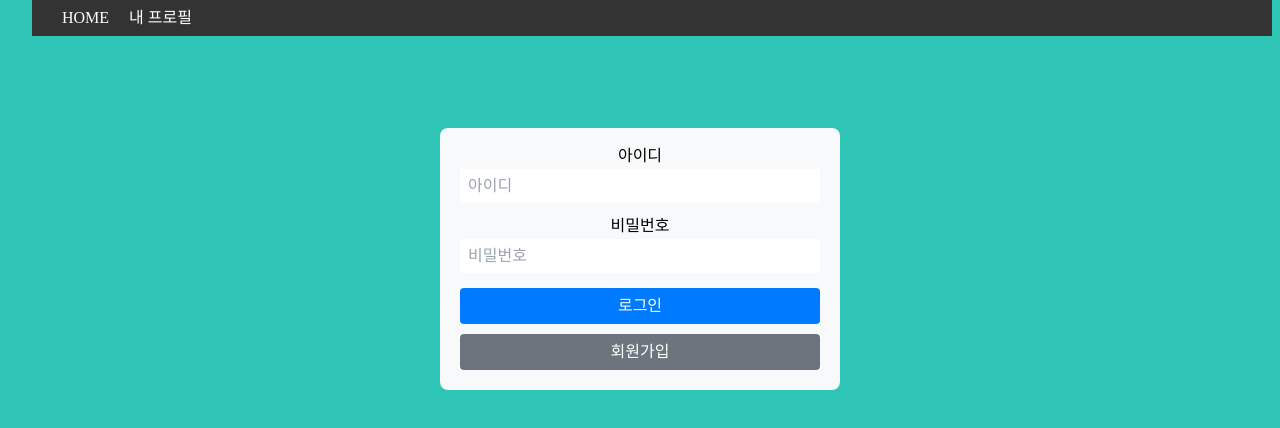
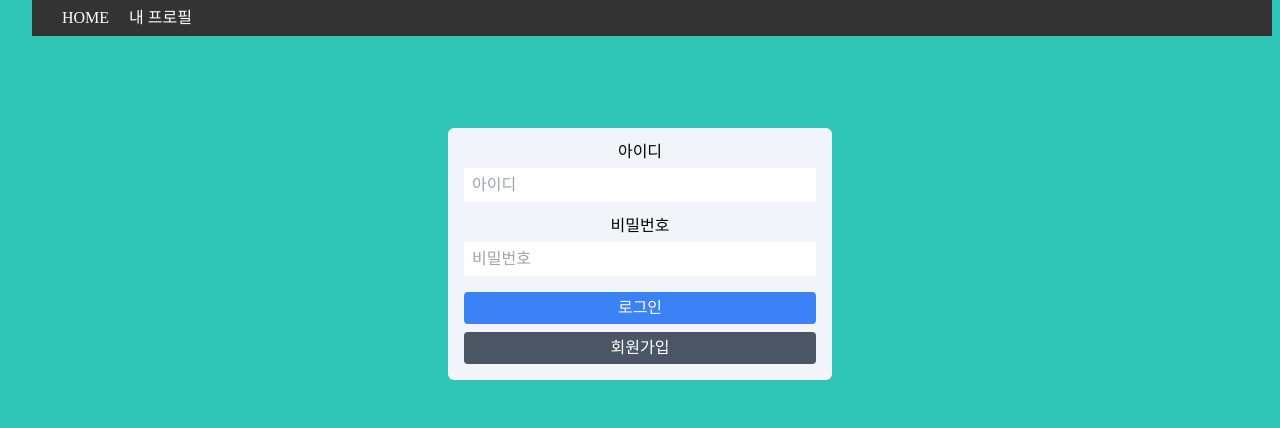
Before and after one commit to sangjun231/accountBook, a React (Vite) app: page /sign_in in a window 1280 px wide. Shown: the top 428 px of the page. Built offline with nearby package versions, Linux system fonts and the light colour scheme.

Commit message:
Feat: 로그인 관련 toast 적용 / Refactor: SC -> tailwindCSS로 변경 중
로그인, 회원가입 페이지 변경 완료 / 파일 구조 확인 필요

```diff
--- /dev/null
+++ b/src/components/atoms/Sign/Button.jsx
@@ -0,0 +1,14 @@
+function Button({ children, disabled, ...props }) {
+  return (
+    <button
+      className={`w-full p-2 bg-blue-500 text-white border-none rounded cursor-pointer mb-2
+        ${disabled ? "bg-gray-400 cursor-not-allowed" : ""}`}
+      disabled={disabled}
+      {...props}
+    >
+      {children}
+    </button>
+  );
+}
+
+export default Button;
--- /dev/null
+++ b/src/components/atoms/Sign/Input.jsx
@@ -0,0 +1,5 @@
+function Input({ ...props }) {
+  return <input {...props} className="w-full p-2 box-border" />;
+}
+
+export default Input;
--- /dev/null
+++ b/src/components/atoms/Sign/InputGroup.jsx
@@ -0,0 +1,5 @@
+function InputGroup({ children }) {
+  return <div className="mb-4">{children}</div>;
+}
+
+export default InputGroup;
--- /dev/null
+++ b/src/components/atoms/Sign/Label.jsx
@@ -0,0 +1,5 @@
+function Label({ children }) {
+  return <label className="mb-2 block">{children}</label>;
+}
+
+export default Label;
--- /dev/null
+++ b/src/components/atoms/Sign/ToggleButton.jsx
@@ -0,0 +1,11 @@
+function ToggleButton({ children, ...props }) {
+  return (
+    <button
+      className="w-full p-2 bg-gray-600 text-white border-none rounded cursor-pointer"
+      {...props}
+    >
+      {children}
+    </button>
+  );
+}
+export default ToggleButton;
--- /dev/null
+++ b/src/components/atoms/Sign/signAtom.js
@@ -0,0 +1,5 @@
+export { default as Button } from "./Button";
+export { default as Input } from "./Input";
+export { default as InputGroup } from "./InputGroup";
+export { default as Label } from "./Label";
+export { default as ToggleButton } from "./ToggleButton";
--- a/src/pages/SignIn.jsx
+++ b/src/pages/SignIn.jsx
@@ -1,57 +1,15 @@
 import { useState } from "react";
 import { useNavigate } from "react-router-dom";
-import styled from "styled-components";
+import { toast } from "react-toastify";
+import userStore from "../zustand/userStore";
 import { login } from "../lib/api/auth";
-import userStore from "../zustand/userStore";
-import { toast } from "react-toastify";
-
-const Container = styled.div`
-  max-width: 400px;
-  margin: 0 auto;
-  padding: 20px;
-  background-color: #f8f9fa;
-  border-radius: 8px;
-`;
-
-const InputGroup = styled.div`
-  margin-bottom: 15px;
-
-  label {
-    display: block;
-    margin-bottom: 5px;
-  }
-
-  input {
-    width: 100%;
-    padding: 8px;
-    box-sizing: border-box;
-  }
-`;
-
-const Button = styled.button`
-  width: 100%;
-  padding: 10px;
-  background-color: #007bff;
-  color: white;
-  border: none;
-  border-radius: 4px;
-  cursor: pointer;
-  margin-bottom: 10px;
-
-  &:disabled {
-    background-color: #a0a0a0;
-  }
-`;
-
-const ToggleButton = styled.button`
-  width: 100%;
-  padding: 10px;
-  background-color: #6c757d;
-  color: white;
-  border: none;
-  border-radius: 4px;
-  cursor: pointer;
-`;
+import {
+  InputGroup,
+  Label,
+  Input,
+  Button,
+  ToggleButton,
+} from "../components/atoms/Sign/signAtom";
 
 export default function SignIn() {
   const [id, setId] = useState("");
@@ -60,6 +18,14 @@ export default function SignIn() {
   const navigate = useNavigate();
 
   const handleSignIn = async () => {
+    if (!id || !password) {
+      if (!toast.isActive("signInError")) {
+        toast.error("아이디와 비밀번호를 모두 입력해주세요.", {
+          toastId: "signInError",
+        });
+      }
+      return;
+    }
     const { userId, nickname, avatar } = await login({
       id,
       password,
@@ -70,18 +36,18 @@ export default function SignIn() {
   };
 
   return (
-    <Container>
+    <div className="max-w-sm my-0 mx-auto p-4 bg-slate-100 rounded-md">
       <InputGroup>
-        <label htmlFor="id">아이디</label>
-        <input
+        <Label htmlFor="id">아이디</Label>
+        <Input
           type="text"
           onChange={(e) => setId(e.target.value)}
           placeholder="아이디"
         />
       </InputGroup>
       <InputGroup>
-        <label htmlFor="password">비밀번호</label>
-        <input
+        <Label htmlFor="password">비밀번호</Label>
+        <Input
           type="password"
           onChange={(e) => setPassword(e.target.value)}
           placeholder="비밀번호"
@@ -95,6 +61,6 @@ export default function SignIn() {
       >
         회원가입
       </ToggleButton>
-    </Container>
+    </div>
   );
 }
--- a/src/pages/SignUp.jsx
+++ b/src/pages/SignUp.jsx
@@ -1,56 +1,14 @@
 import { useState } from "react";
 import { useNavigate } from "react-router-dom";
-import styled from "styled-components";
 import { register } from "../lib/api/auth";
 import { toast } from "react-toastify";
-
-const Container = styled.div`
-  max-width: 400px;
-  margin: 0 auto;
-  padding: 20px;
-  background-color: #f8f9fa;
-  border-radius: 8px;
-`;
-
-const InputGroup = styled.div`
-  margin-bottom: 15px;
-
-  label {
-    display: block;
-    margin-bottom: 5px;
-  }
-
-  input {
-    width: 100%;
-    padding: 8px;
-    box-sizing: border-box;
-  }
-`;
-
-const Button = styled.button`
-  width: 100%;
-  padding: 10px;
-  background-color: #007bff;
-  color: white;
-  border: none;
-  border-radius: 4px;
-  cursor: pointer;
-  margin-bottom: 10px;
-
-  &:disabled {
-    background-color: #a0a0a0;
-  }
-`;
-
-const ToggleButton = styled.button`
-  width: 100%;
-  padding: 10px;
-  background-color: #6c757d;
-  color: white;
-  border: none;
-  border-radius: 4px;
-  cursor: pointer;
-`;
+import {
+  InputGroup,
+  Label,
+  Input,
+  Button,
+  ToggleButton,
+} from "../components/atoms/Sign/signAtom";
 
 export default function SignUp() {
   const [id, setId] = useState("");
@@ -80,10 +38,10 @@ export default function SignUp() {
   };
 
   return (
-    <Container>
+    <div className="max-w-sm my-0 mx-auto p-4 bg-slate-100 rounded-md">
       <InputGroup>
-        <label htmlFor="id">아이디</label>
-        <input
+        <Label htmlFor="id">아이디</Label>
+        <Input
           type="text"
           value={id}
           onChange={(e) => setId(e.target.value)}
@@ -91,8 +49,8 @@ export default function SignUp() {
         />
       </InputGroup>
       <InputGroup>
-        <label htmlFor="password">비밀번호</label>
-        <input
+        <Label htmlFor="password">비밀번호</Label>
+        <Input
           type="password"
           value={password}
           onChange={(e) => setPassword(e.target.value)}
@@ -100,8 +58,8 @@ export default function SignUp() {
         />
       </InputGroup>
       <InputGroup>
-        <label htmlFor="nickname">닉네임</label>
-        <input
+        <Label htmlFor="nickname">닉네임</Label>
+        <Input
           type="text"
           value={nickname}
           onChange={(e) => setNickname(e.target.value)}
@@ -116,6 +74,6 @@ export default function SignUp() {
       >
         돌아가기
       </ToggleButton>
-    </Container>
+    </div>
   );
 }
```
